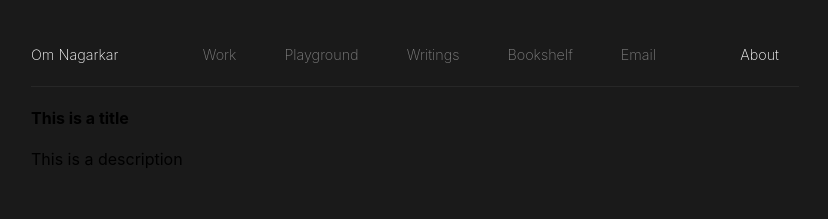
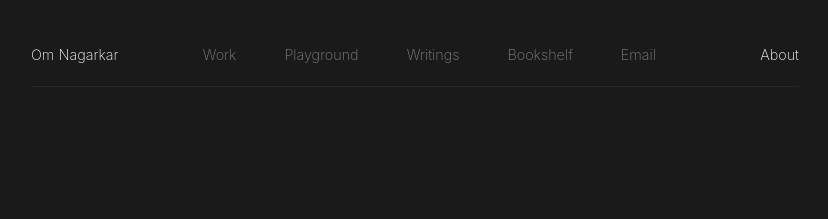
Before and after one commit to H0und5/nextport, a Next.js app: page / in a window 1280 px wide. Shown: the top 219 px of the page, without its empty margins (225-1053 px from the left). Built offline with nearby package versions, Linux system fonts and the light colour scheme.

Commit message:
-- Observation -- Updated styling and refactored navBar into a component

```diff
--- a/pages/index.js
+++ b/pages/index.js
@@ -5,32 +5,21 @@ import styles from '../styles/Home.module.css';
 // images
 import menuBar from '../public/menuBar.svg'
 
+// import home JSON object
+import home from '../src/assets/home.json';
+
 // components
+import NavBar from '../src/components/NavBar';
 import CaseCard from '../src/components/CaseCard';
+
 
 export default function Home() {
   return (
     <div className={styles.container}>
-      <div className={styles.header}>
-        <p>Om Nagarkar</p>
 
-        <div className={styles.headerMiddle}>
-          <p className={styles.headerMiddleFirst}>Work</p>
-          <p className={styles.headerMiddleFirst}>Playground</p>
-          <p className={styles.headerMiddleFirst}>Writings</p>
-          <p className={styles.headerMiddleFirst}>Bookshelf</p>
-          <p>Email</p>
-        </div>
-
-        <div className={styles.headerLast}>
-          <p>About</p>
-          <Image className={styles.headerImage} src={menuBar} alt="menu bar" width={20} height={20}/>
-        </div>
-      </div>
+      <NavBar />
 
       <div className={styles.headerDivider}></div>
-
-      <CaseCard />
 
     </div>
   )
--- /dev/null
+++ b/src/assets/home.json
@@ -0,0 +1,3 @@
+{
+  "wtf": "wtf"
+}
--- a/src/components/CaseCard.js
+++ b/src/components/CaseCard.js
@@ -1,11 +1,18 @@
+import Image from "next/image";
 
+import styles from '../../styles/CaseCard.module.css';
 
-const CaseCard = () => {
+const CaseCard = ({ imageSrc, imageAlt, title, year }) => {
 
   return (
-    <div>
-      <h4>This is a title</h4>
-      <p>This is a description</p>
+    <div className={styles.caseCardContainer}>
+      <div className={styles.caseCardImage}>
+        <Image src={imageSrc} alt={imageAlt}/>
+      </div>
+      <div className={styles.caseCardContent}>
+        <h5>{title}</h5>
+        <p>{year}</p>
+      </div>
     </div>
   )
 }
--- /dev/null
+++ b/src/components/NavBar.js
@@ -0,0 +1,28 @@
+import Image from "next/image"
+import menuBar from '../../public/menuBar.svg';
+
+import styles from '../../styles/NavBar.module.css';
+
+const NavBar = () => {
+
+  return (
+    <div className={styles.header}>
+      <p>Om Nagarkar</p>
+
+    <div className={styles.headerMiddle}>
+      <p className={styles.headerMiddleFirst}>Work</p>
+      <p className={styles.headerMiddleFirst}>Playground</p>
+      <p className={styles.headerMiddleFirst}>Writings</p>
+      <p className={styles.headerMiddleFirst}>Bookshelf</p>
+      <p>Email</p>
+    </div>
+
+    <div className={styles.headerLast}>
+      <Image className={styles.headerImage} src={menuBar} alt="menu bar" width={20} height={20}/>
+      <p>About</p>
+    </div>
+  </div>
+  )
+}
+
+export default NavBar;
--- /dev/null
+++ b/styles/CaseCard.module.css
@@ -0,0 +1,11 @@
+.caseCardContainer {
+  font-family:'Segoe UI', Tahoma, Geneva, Verdana, sans-serif;
+}
+
+.caseCardImage {
+  font-family:'Segoe UI', Tahoma, Geneva, Verdana, sans-serif;
+}
+
+.caseCardContent {
+  font-family:'Segoe UI', Tahoma, Geneva, Verdana, sans-serif;
+}
--- /dev/null
+++ b/styles/NavBar.module.css
@@ -0,0 +1,80 @@
+.header {
+  display: flex;
+  justify-content: space-between;
+  align-items: center;
+  color: #fff;
+  font-weight: 200;
+  font-size: .9rem;
+}
+
+.headerImage {
+  width: auto;
+  height: auto;
+  visibility: hidden;
+  display: none;
+}
+
+.headerMiddle {
+  width: auto;
+  display: flex;
+  justify-content: space-between;
+  align-items: center;
+}
+
+.headerMiddle p {
+  color: #808080;
+}
+
+.headerMiddleFirst {
+  margin-right: 3rem;
+}
+
+.headerLast {
+  float: right;
+  display: flex;
+}
+
+.headerDivider {
+  margin-top: .5rem;
+  border-top: 1px solid #272727;
+  color: #272727;
+  visibility: visible;
+}
+
+
+
+/* Mobile Responsiveness */
+
+@media (max-width: 760px) {
+
+  .headerImage {
+    width: auto;
+    height: auto;
+    visibility: visible;
+  }
+
+  .headerMiddle {
+    display: none;
+    visibility: hidden;
+  }
+
+  .headerMiddle p {
+    display: none;
+    visibility: hidden;
+  }
+
+  .headerLast {
+    display: flex;
+  }
+
+  .headerLast p {
+    display: none;
+  }
+
+  .headerDivider {
+    border-top: 1px solid #272727;
+    color: #272727;
+    visibility: visible;
+  }
+
+}
```
Also changed, not shown: src/components/CopyCard.js (added), styles/CopyCard.module.css (added).
